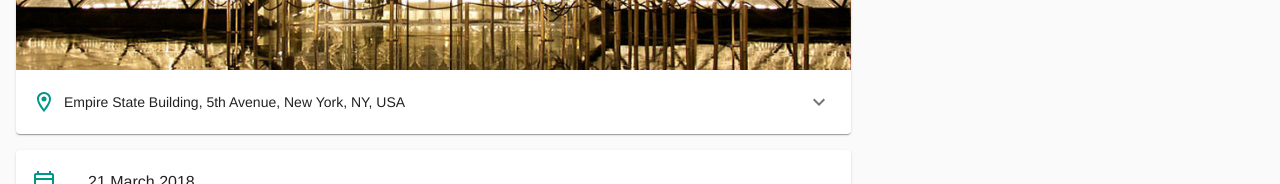
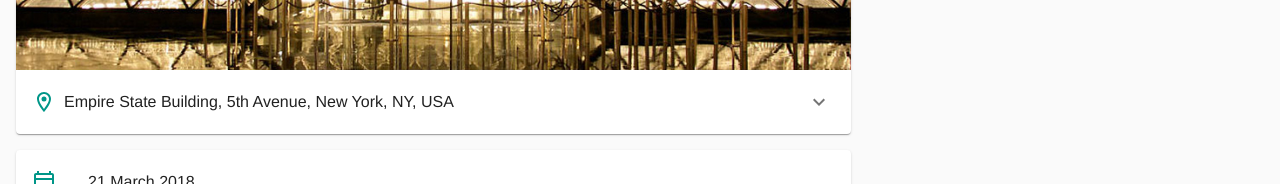
Before and after one commit to panoscool/foititikaparty, a React (Create React App) app: page /event/1 in a window 1280 px wide. Shown: the part 552-736 px from the top of the page. Built offline with nearby package versions, Linux system fonts and the light colour scheme.

Commit message:
fix for font styling

```diff
--- a/src/components/Event/EventDetails/EventDetailsHeader.tsx
+++ b/src/components/Event/EventDetails/EventDetailsHeader.tsx
@@ -1,6 +1,7 @@
 import React, { useState } from 'react';
 import { makeStyles, Theme, createStyles } from '@material-ui/core/styles';
 import clsx from 'clsx';
+import Typography from '@material-ui/core/Typography';
 import Card from '@material-ui/core/Card';
 import CardHeader from '@material-ui/core/CardHeader';
 import CardMedia from '@material-ui/core/CardMedia';
@@ -103,7 +104,7 @@ function EventDetailsHeader({ data }: Props) {
       />
       <CardActions disableSpacing>
         <RoomOutlined className={classes.icon} color="primary" />
-        {data.venue}
+        <Typography variant="body1">{data.venue}</Typography>
         <IconButton
           className={clsx(classes.expand, {
             [classes.expandOpen]: expanded
```
